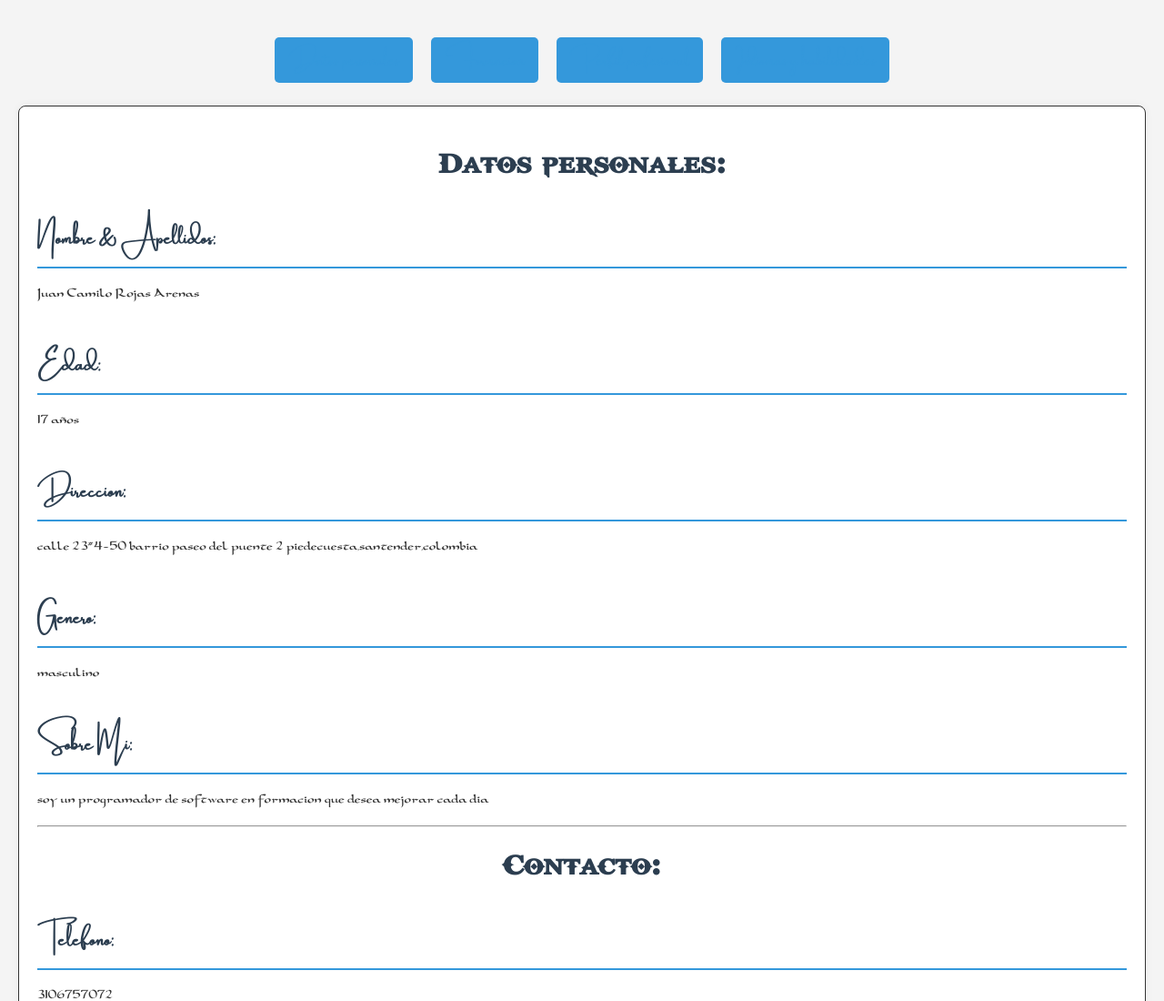
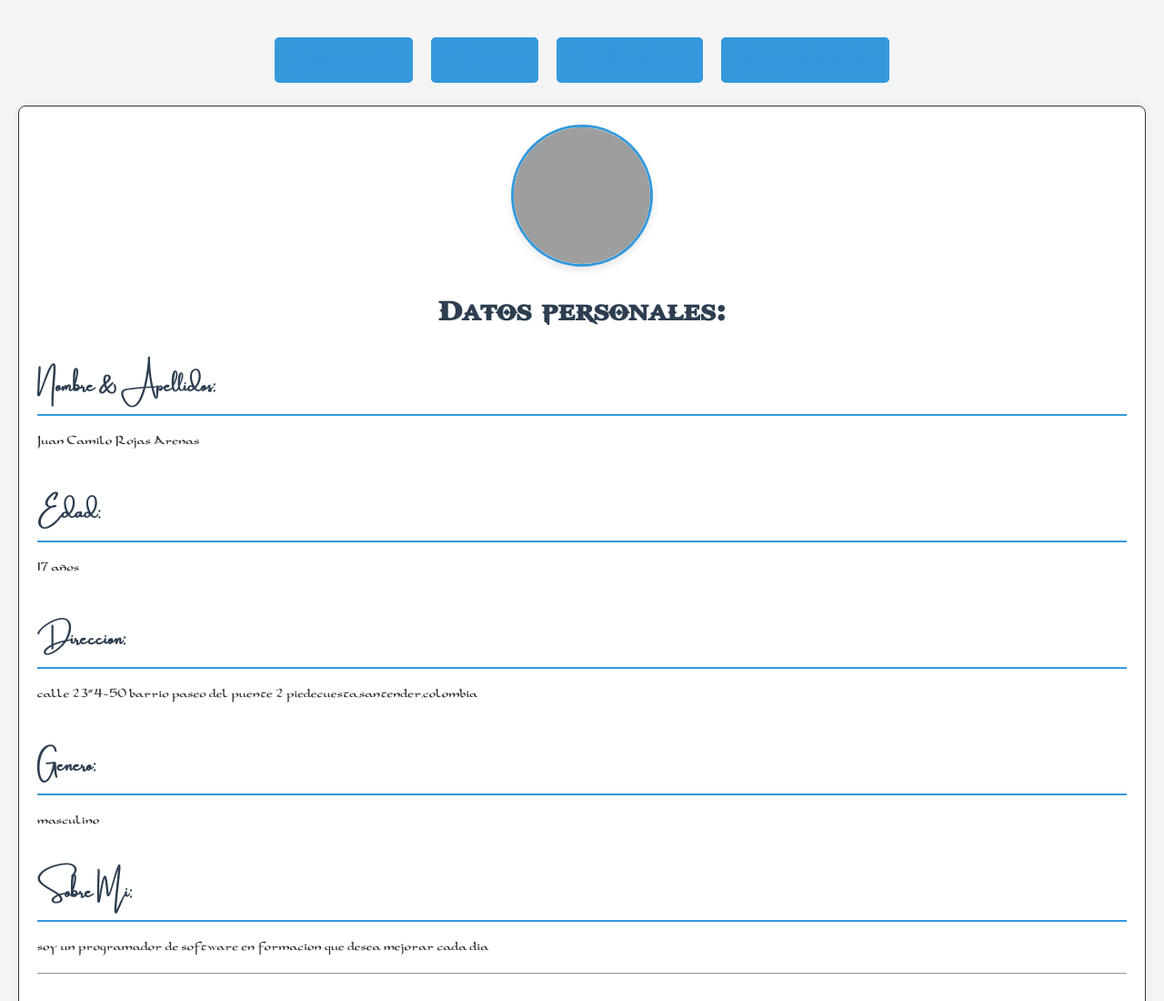
Before and after one commit to juancamilorojasarenas/hv_html, a plain HTML site: page index.html in a window 1280 px wide. Shown: the top 1100 px of the page at 91% size. Drawn offline with Linux system fonts and the light colour scheme; grey boxes are pictures that could not be loaded.

Commit message:
feat: :sparkles: final commit
the last commit

by juan camilo rojas arenas

```diff
--- a/css/estilos.css
+++ b/css/estilos.css
@@ -151,3 +151,23 @@ footer {
         text-align: center;
     }
 }
+
+.imagen-perfil {
+    text-align: center;
+    margin-bottom: 20px;
+}
+
+.imagen-perfil img {
+    width: 150px;
+    height: 150px;
+    object-fit: cover;
+    border-radius: 50%;
+    border: 3px solid #3498db;
+    box-shadow: 0 4px 8px rgba(0,0,0,0.1);
+    transition: transform 0.3s ease, box-shadow 0.3s ease;
+}
+
+.imagen-perfil img:hover {
+    transform: scale(1.05);
+    box-shadow: 0 6px 12px rgba(0,0,0,0.2);
+}
--- a/index.html
+++ b/index.html
@@ -21,6 +21,9 @@
    </header>
    <main>
     <section id="datos">
+        <div class="imagen-perfil">
+            <img src="./img/io.jpeg" alt="Foto de Perfil">
+        </div>
         <div class="info">
             <h1>Datos personales:</h1>
             <h2>Nombre & Apellidos:</h2>
```
